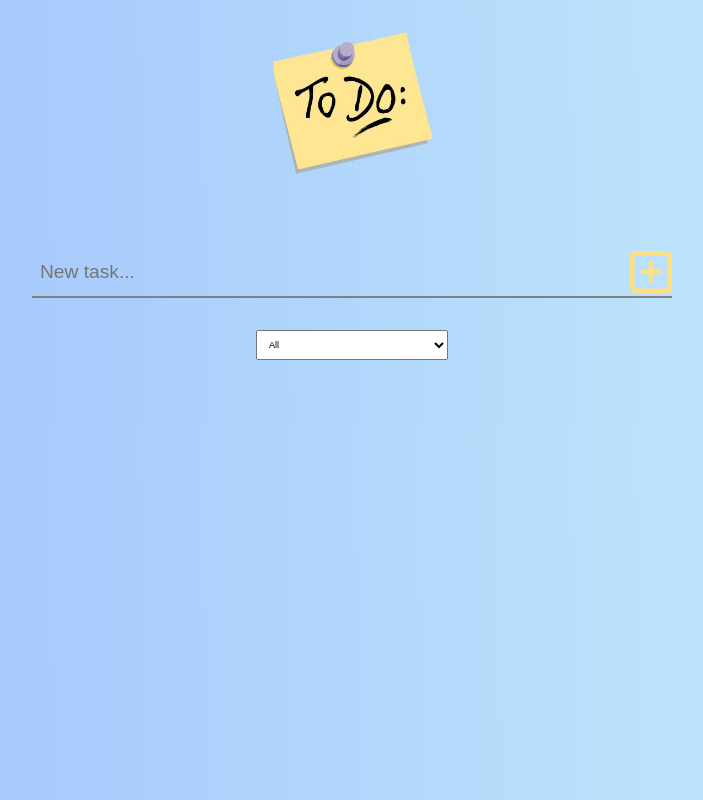
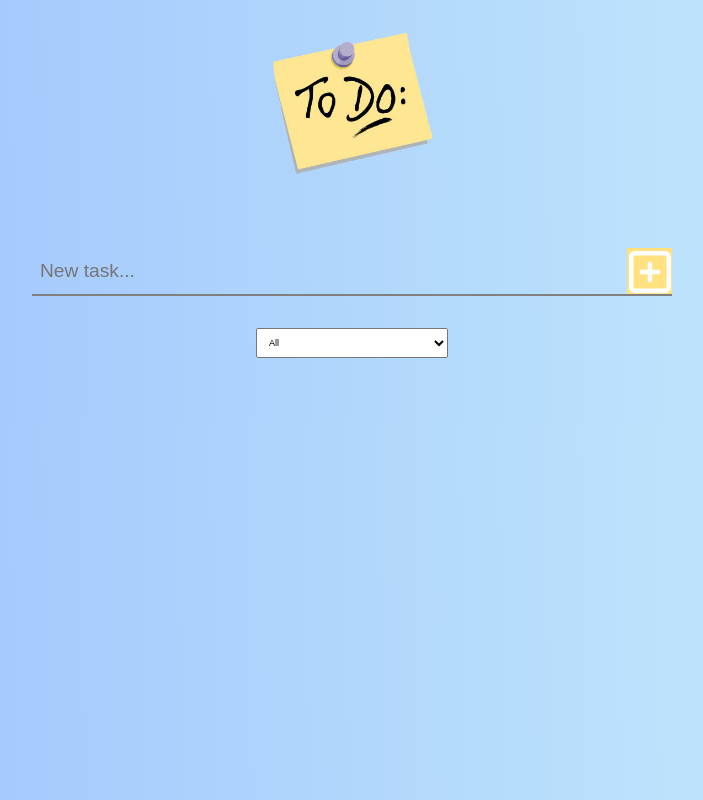
Before and after one commit to IgorGryp/to-do-list-app-react, a React (Create React App) app: page / in a window 1280 px wide. Shown: the whole page, without its empty margins (288-991 px from the left). Built offline with nearby package versions, Linux system fonts and the light colour scheme; the HTML template or start-up script is replaced by a standard one.

Commit message:
changed add button

```diff
--- a/src/App.js
+++ b/src/App.js
@@ -115,13 +115,13 @@ function App() {
           />
 
           {/* Add button */}
-          {/* <button className="add-button"> */}
-          <FontAwesomeIcon
-            icon={faSquarePlus}
-            className="add-button-icon"
-            onClick={addTaskByButtonClick}
-          />
-          {/* </button> */}
+          <button className="add-button">
+            <FontAwesomeIcon
+              icon={faSquarePlus}
+              className="add-button-icon"
+              onClick={addTaskByButtonClick}
+            />
+          </button>
         </div>
 
         {/* Category selector */}
--- a/src/index.css
+++ b/src/index.css
@@ -48,14 +48,15 @@ input {
   font-weight: bold;
   background-color: #ffe180;
   border: none;
+  border-bottom: solid 2px gray;
   cursor: pointer;
 }
 .add-button-icon {
   font-size: 3rem;
   color: white;
-  border-bottom: solid 2px gray;
+  /* border-bottom: solid 2px gray; */
   cursor: pointer;
-  color: #ffe180;
+  /* color: #ffe180; */
 }
 ul {
   width: fit-content;
```
